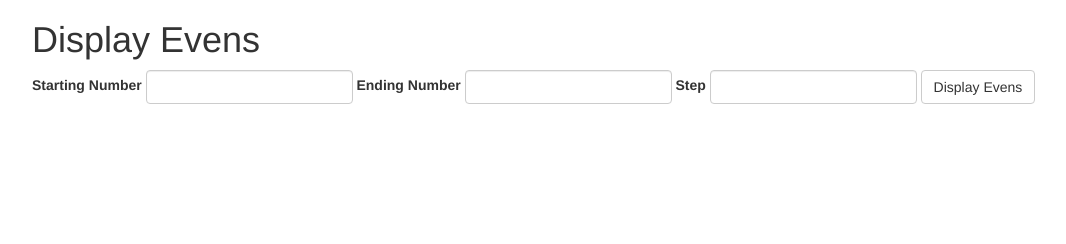
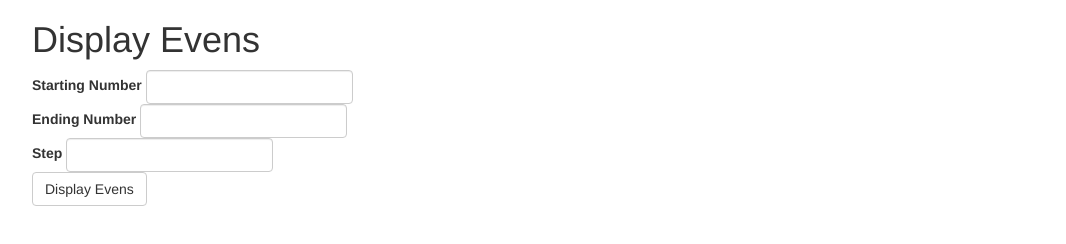
Before and after one commit to mrazick/IntroToWebDevelopment, a plain HTML site: page javascript/displayEvens.html in a window 1280 px wide. Shown: the whole page, without its empty margins (38-1104 px from the left). Drawn offline with nearby package versions, Linux system fonts and the light colour scheme.

Commit message:
formatting change, fix call to displayEvens()

```diff
--- a/javascript/displayEvens.html
+++ b/javascript/displayEvens.html
@@ -16,20 +16,16 @@
 <body>
     <div class="container">
         <h1>Display Evens</h1>
-        <form name="evensForm" onsubmit="displayEvens();" class="form-inline">
+        <form name="evensForm" onsubmit="return displayEvens();" class="form-inline">
                 <div class="form-group">
                     <label for="numStart">Starting Number</label>
-                    <input type="number" class="form-control" id="numStart">
+                    <input type="number" class="form-control" id="numStart"><br>
+                    <label for="numEnd">Ending Number</label>
+                    <input type="number" class="form-control" id="numEnd"><br>
+                    <label for="numStep">Step</label>
+                    <input type="number" class="form-control" id="numStep"><br>
+                    <button type="submit" id="submitButton" class="btn btn-default">Display Evens</button>
                 </div>
-                <div class="form-group">
-                    <label for="numEnd">Ending Number</label>
-                    <input type="number" class="form-control" id="numEnd">
-                </div>
-                <div class="form-group">
-                    <label for="numStep">Step</label>
-                    <input type="number" class="form-control" id="numStep">
-                </div>
-                <button type="submit" id="submitButton" class="btn btn-default">Display Evens</button>
                 <!-- <button type="reset" id="resetButton" class="btn">Reset</button> -->
         </form>
 
```
